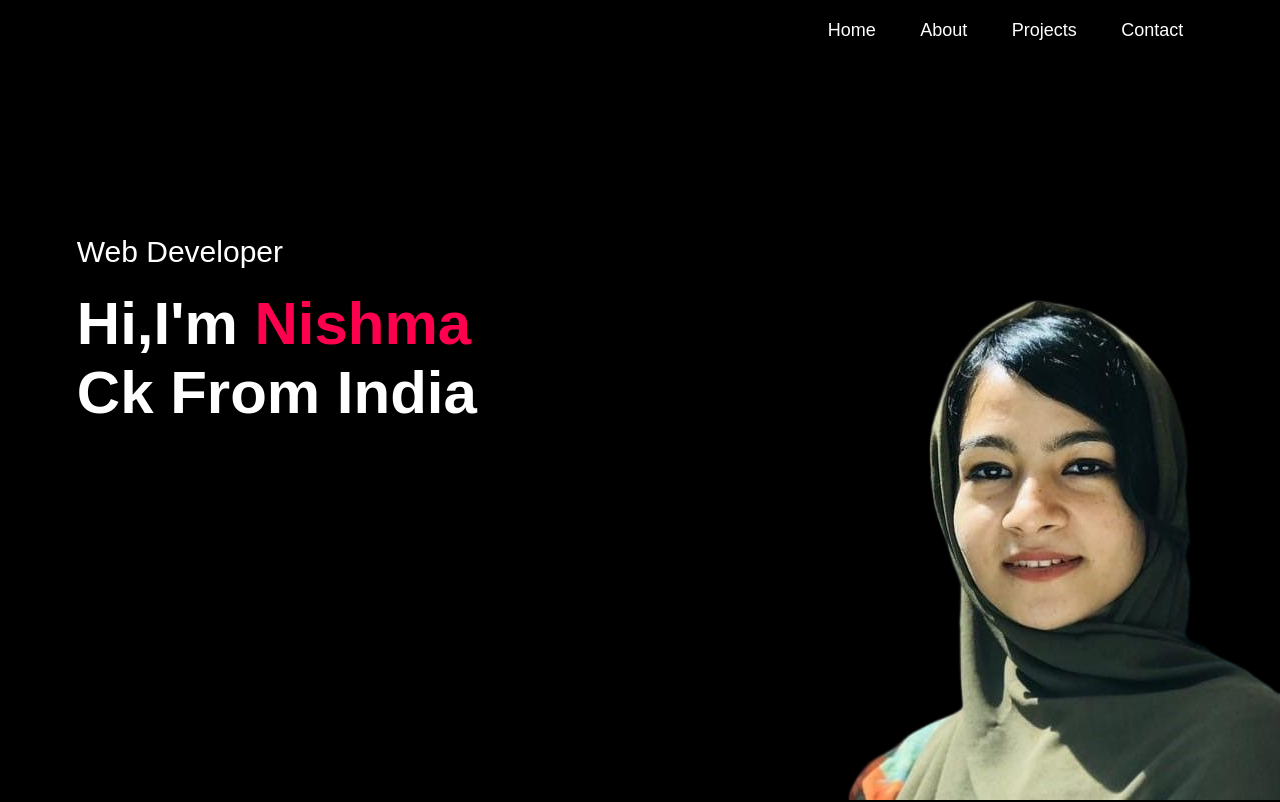
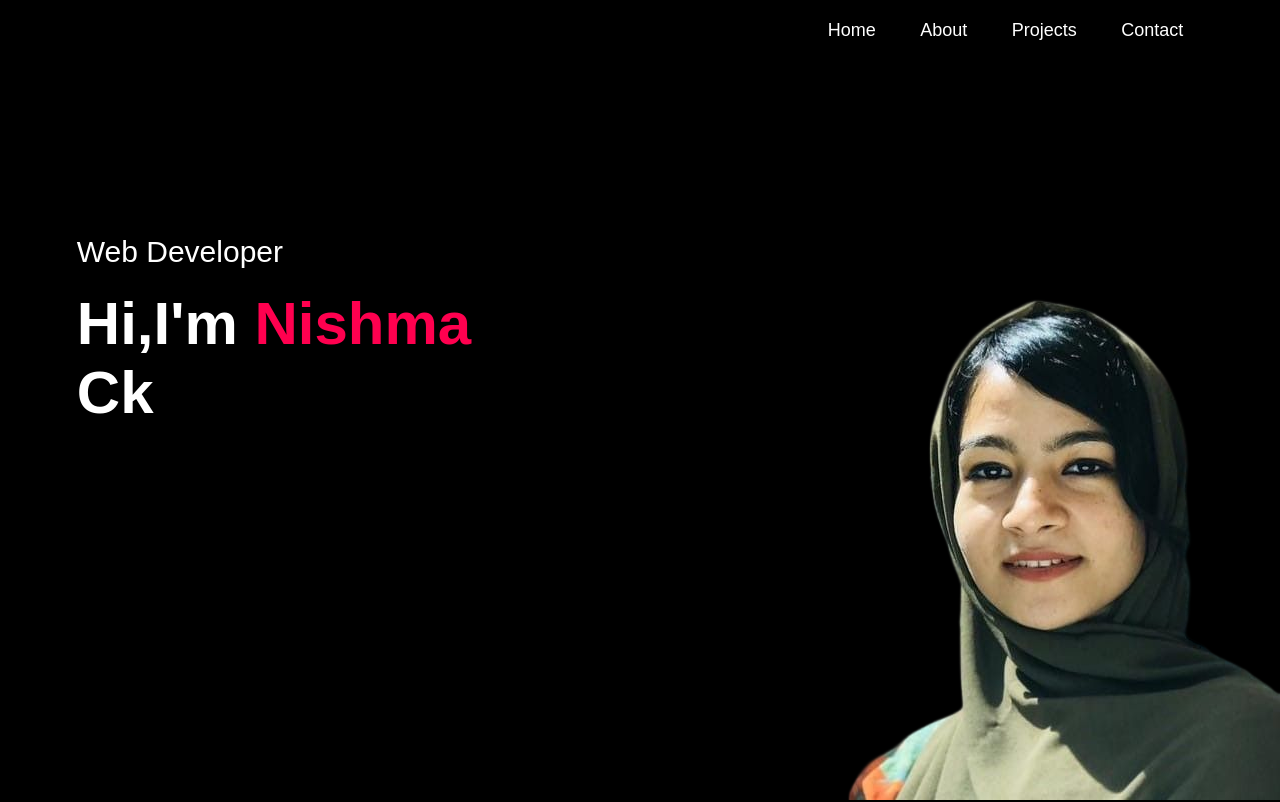
Before and after one commit to Nishmack/Static-Website, a plain HTML site: page index.html in a window 1280 px wide. Shown: the top 802 px of the page. Drawn offline with Linux system fonts and the light colour scheme.

Commit message:
Update index.html

```diff
--- a/index.html
+++ b/index.html
@@ -26,7 +26,7 @@
             </nav>
             <div class="header-text">
                 <p>Web Developer</p>
-                <h1>Hi,I'm <span>Nishma</span> <br> Ck From India</h1>
+                <h1>Hi,I'm <span>Nishma</span> <br> Ck </h1>
             </div>
         </div>
     </div>
```
